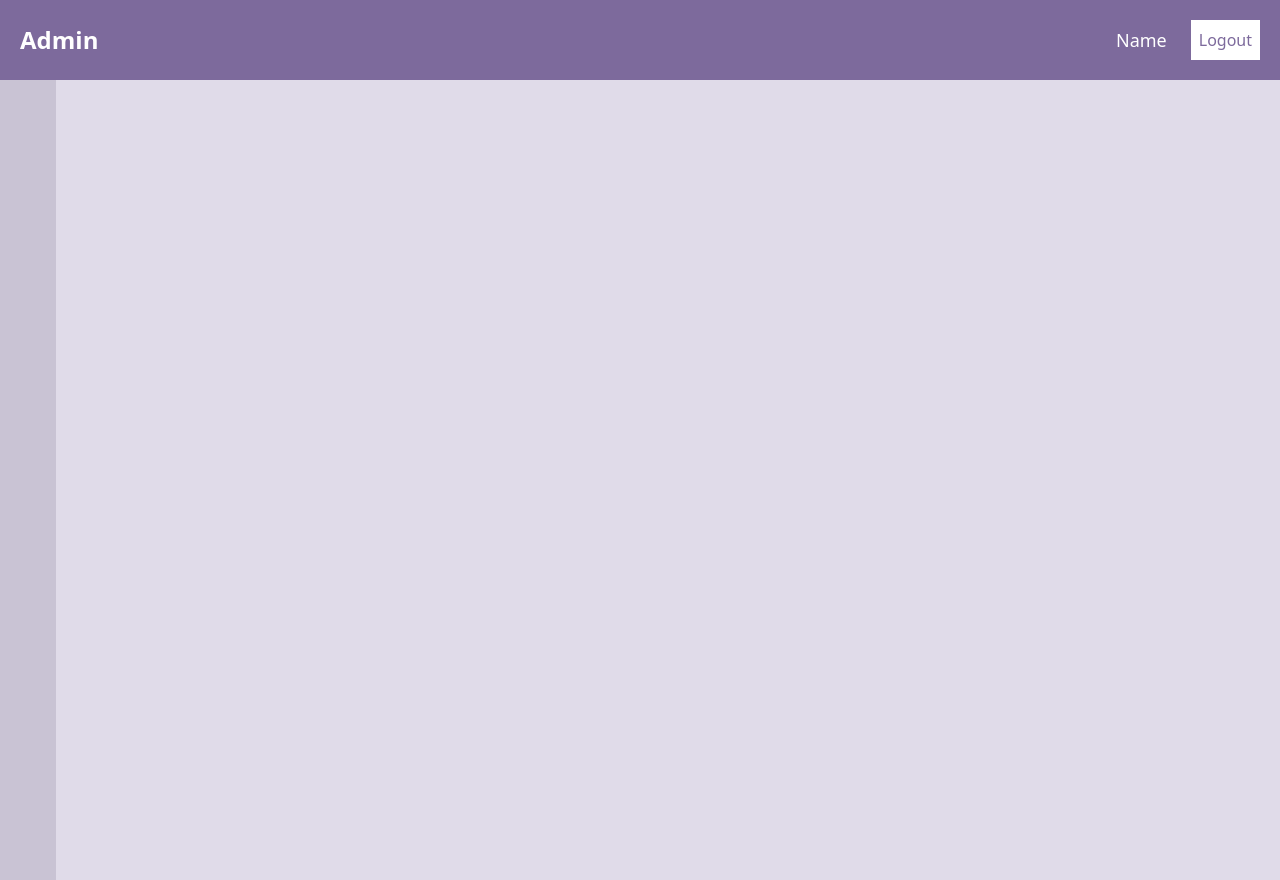
After one commit to Mayank-Jain-1/LinkedOut, a PHP site: page /admin.html in a window 1280 px wide. The commit adds this page. Run offline with PHP 8.4, Linux system fonts and the light colour scheme.

Commit message:
changes some tailwind setting

```diff
--- a/package.json
+++ b/package.json
@@ -1,7 +1,4 @@
 {
-  "devDependencies": {
-    "tailwindcss": "^3.2.7"
-  },
   "name": "linkedout",
   "version": "1.0.0",
   "main": "tailwind.config.js",
--- /dev/null
+++ b/src/admin.html
@@ -0,0 +1,33 @@
+
+
+<!DOCTYPE html>
+<html lang="en">
+
+<head>
+  <meta charset="UTF-8">
+  <meta http-equiv="X-UA-Compatible" content="IE=edge">
+  <meta name="viewport" content="width=device-width, initial-scale=1.0">
+  <link rel="stylesheet" href="output.css">
+  <title>Document</title>
+</head>
+
+<body class="bg-faded">
+  <nav  class="w-full text-white flex items-center justify-between h-20 bg-primary px-5">
+    <h1 class="text-2xl font-semibold">Admin</h1>
+    <ul class="flex items-center space-x-6 float-right justify-between">
+      <p class="text-lg">Name</p>
+      <button class="bg-white text-primary p-2">Logout</button>
+    </ul>
+  </nav>
+  <div class="flex">
+    <ul class="h-screen bg-secondary w-14">
+      <li></li>
+      <li></li>
+      <li></li>
+    </ul>
+
+  </div>
+
+</body>
+
+</html>
--- a/src/output.css
+++ b/src/output.css
@@ -537,6 +537,14 @@ video {
   z-index: -50;
 }
 
+.float-right {
+  float: right;
+}
+
+.mb-1 {
+  margin-bottom: 0.25rem;
+}
+
 .mb-3 {
   margin-bottom: 0.75rem;
 }
@@ -577,16 +573,16 @@ video {
   display: none;
 }
 
+.h-20 {
+  height: 5rem;
+}
+
 .h-screen {
   height: 100vh;
 }
 
-.h-5 {
-  height: 1.25rem;
-}
-
-.h-12 {
-  height: 3rem;
+.h-full {
+  height: 100%;
 }
 
 .w-1\/3 {
@@ -603,6 +599,10 @@ video {
 
 .w-screen {
   width: 100vw;
+}
+
+.w-14 {
+  width: 3.5rem;
 }
 
 .max-w-\[800px\] {
@@ -630,10 +630,20 @@ video {
   justify-content: center;
 }
 
+.justify-between {
+  justify-content: space-between;
+}
+
 .space-x-3 > :not([hidden]) ~ :not([hidden]) {
   --tw-space-x-reverse: 0;
   margin-right: calc(0.75rem * var(--tw-space-x-reverse));
   margin-left: calc(0.75rem * calc(1 - var(--tw-space-x-reverse)));
+}
+
+.space-x-6 > :not([hidden]) ~ :not([hidden]) {
+  --tw-space-x-reverse: 0;
+  margin-right: calc(1.5rem * var(--tw-space-x-reverse));
+  margin-left: calc(1.5rem * calc(1 - var(--tw-space-x-reverse)));
 }
 
 .overflow-hidden {
@@ -670,6 +685,15 @@ video {
 .bg-white {
   --tw-bg-opacity: 1;
   background-color: rgb(255 255 255 / var(--tw-bg-opacity));
+}
+
+.bg-secondary {
+  --tw-bg-opacity: 1;
+  background-color: rgb(201 195 212 / var(--tw-bg-opacity));
+}
+
+.p-2 {
+  padding: 0.5rem;
 }
 
 .px-10 {
@@ -716,8 +736,33 @@ video {
   line-height: 1.25rem;
 }
 
+.text-6xl {
+  font-size: 3.75rem;
+  line-height: 1;
+}
+
+.text-2xl {
+  font-size: 1.5rem;
+  line-height: 2rem;
+}
+
+.text-lg {
+  font-size: 1.125rem;
+  line-height: 1.75rem;
+}
+
 .font-semibold {
   font-weight: 600;
+}
+
+.text-blue-400 {
+  --tw-text-opacity: 1;
+  color: rgb(96 165 250 / var(--tw-text-opacity));
+}
+
+.text-green-500 {
+  --tw-text-opacity: 1;
+  color: rgb(34 197 94 / var(--tw-text-opacity));
 }
 
 .text-primary {
--- a/src/register.php
+++ b/src/register.php
@@ -79,7 +79,7 @@ if (isset($_POST['submit'])) {
 
   <div class="flex justify-center items-center py-16 px-5 md:px-10">
     <div class="flex w-full max-w-[800px] bg-white rounded-2xl overflow-hidden relative">
-      <img src="./Images/buildings.png" alt="" class="w-1/3 hidden sm:block" />
+      <img src="./Images/buildings.png" alt="" class="w-1/3 hidden sm:block " />
 
       <form action='register.php' method="post" class="flex flex-col justify-center w-full py-16 px-10 md:px-16">
         <h1 class="text-5xl text-primary font-semibold mb-6">Welcome</h1>
--- a/tailwind.config.js
+++ b/tailwind.config.js
@@ -11,4 +11,4 @@ module.exports = {
     },
   },
   plugins: [],
-};
+}
```
Also changed, not shown: other parts of src/output.css (+7 -38 lines), src/login.php (+13 -4 lines), package-lock.json.
